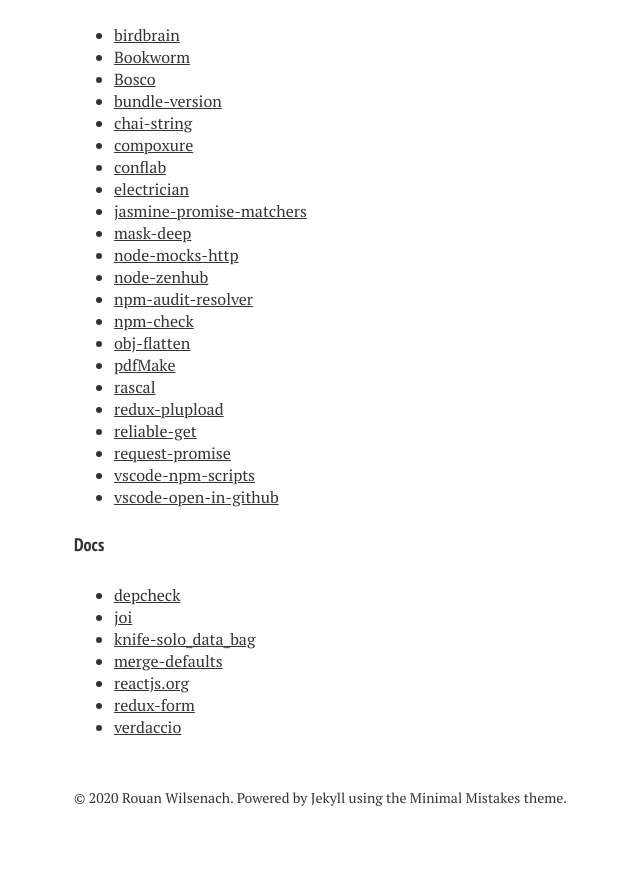
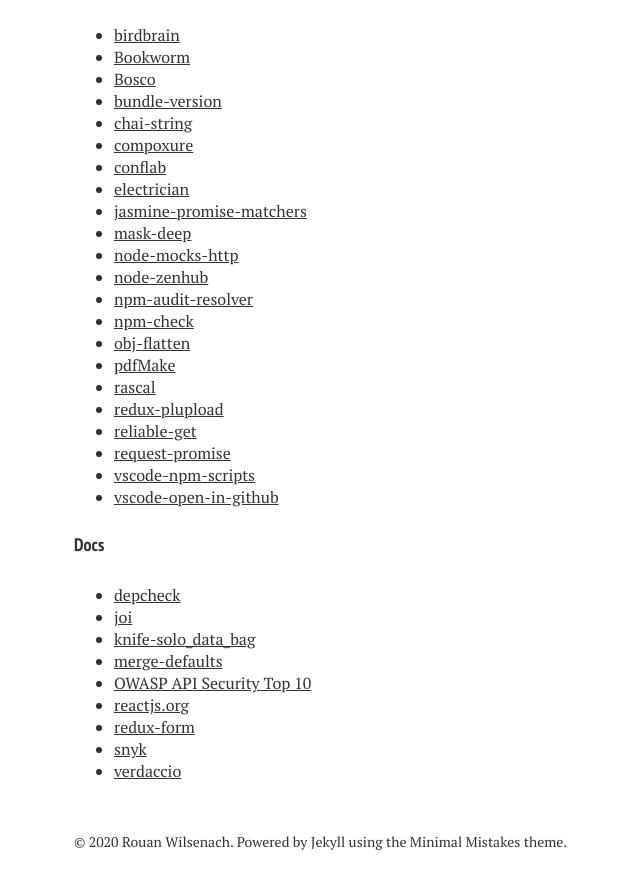
Before and after one commit to rouanw/rouanw.github.io, a Jekyll site: the page built from open-source/index.md, in a window 1280 px wide and 900 px high, scrolled down 2645 px. Shown: the top 889 px of the window, without its empty margins (246-886 px from the left). Built offline with Jekyll 4.4.1, drawn with Linux system fonts in a browser that asks for light colours; nearby versions of some CDN libraries; some web fonts are replaced; before the commit the page ends 3501 px from its top, so only the background shows below that.

Commit message:
add new OSS contributions

```diff
--- a/open-source/index.md
+++ b/open-source/index.md
@@ -68,6 +68,8 @@ Here are a few open source projects to which [I've contributed](#contributions)
 - [joi](https://github.com/hapijs/joi/commits?author=rouanw)
 - [knife-solo_data_bag](https://github.com/thbishop/knife-solo_data_bag/commits?author=rouanw)
 - [merge-defaults](https://github.com/balderdashy/merge-defaults/commits?author=rouanw)
+- [OWASP API Security Top 10](https://github.com/OWASP/www-project-api-security/commits?author=rouanw)
 - [reactjs.org](https://github.com/reactjs/reactjs.org/commits?author=rouanw)
 - [redux-form](https://github.com/erikras/redux-form/commits?author=rouanw)
+- [snyk](https://github.com/snyk/snyk/commits?author=rouanw)
 - [verdaccio](https://github.com/verdaccio/verdaccio/commits?author=rouanw)
```
